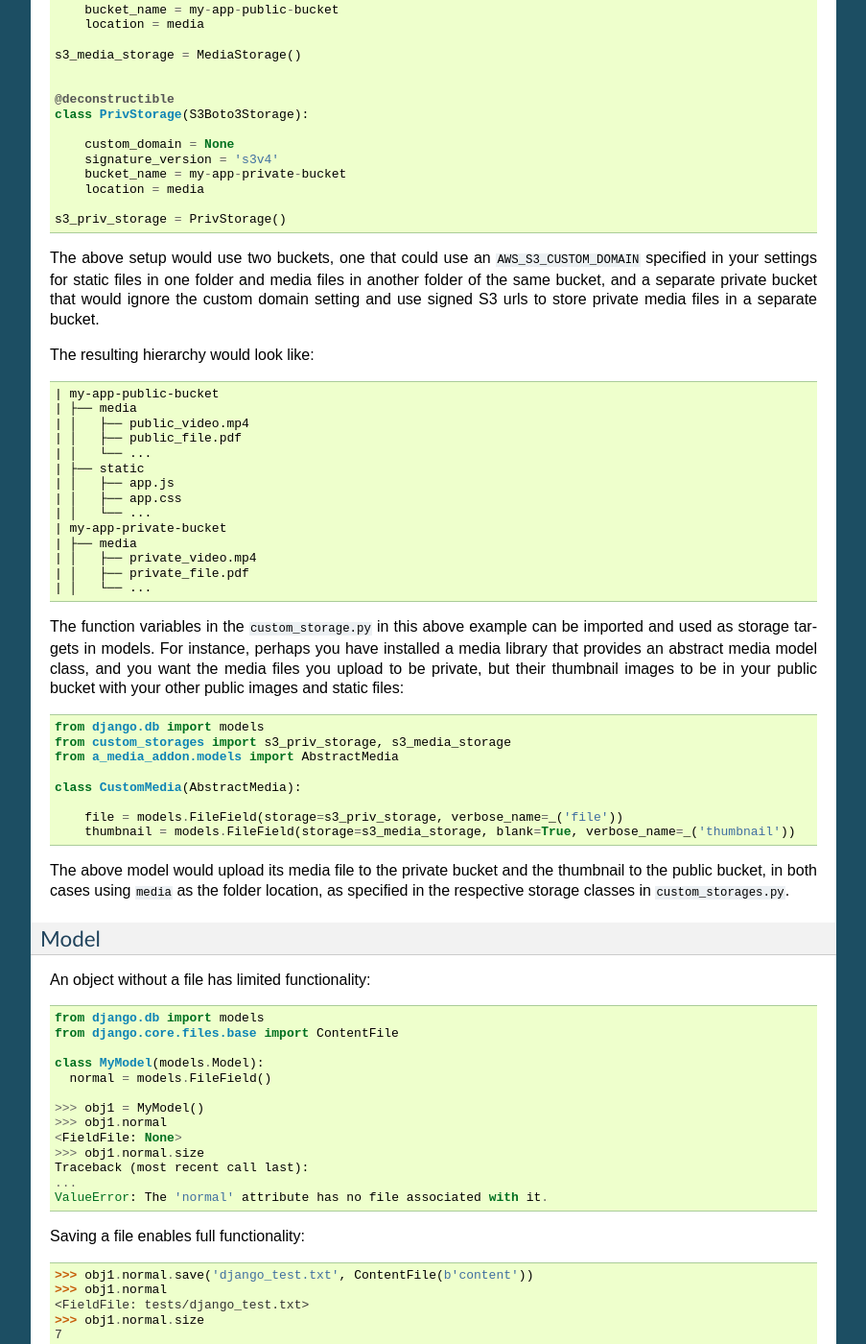
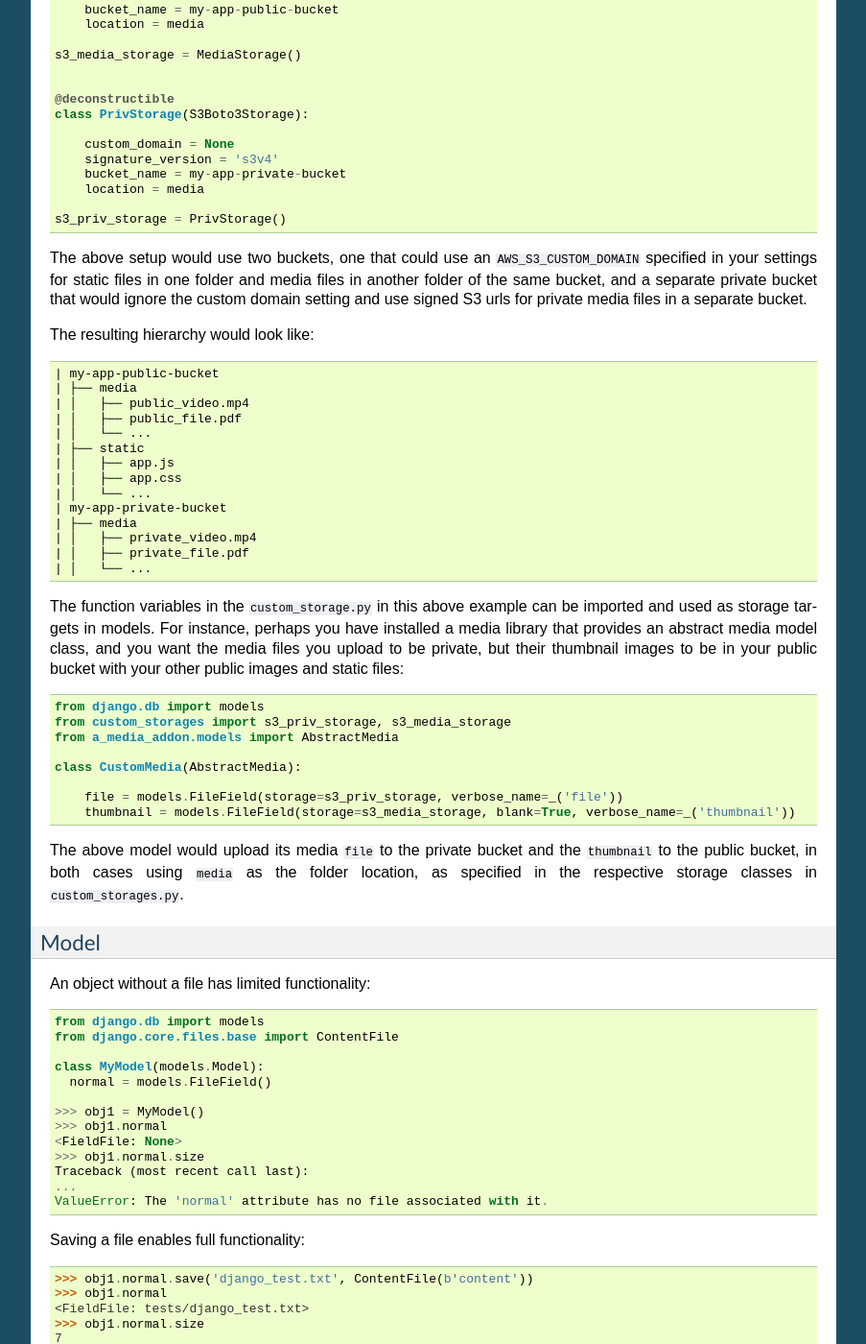
Before and after one commit to jschneier/django-storages, a Sphinx documentation site: the page built from docs/backends/amazon-S3.rst, in a window 1280 px wide and 1400 px high, scrolled down 6960 px. Shown: the whole window at 96% size, without its empty margins (198-1101 px from the left). Built offline with Sphinx 7.4.7, drawn with Linux system fonts in a browser that asks for light colours.

Commit message:
Update amazon-S3.rst

```diff
--- a/docs/backends/amazon-S3.rst
+++ b/docs/backends/amazon-S3.rst
@@ -408,7 +408,7 @@ You could also pass different characteristics to different buckets::
 
     s3_priv_storage = PrivStorage()
 
-The above setup would use two buckets, one that could use an ``AWS_S3_CUSTOM_DOMAIN`` specified in your settings for static files in one folder and media files in another folder of the same bucket, and a separate private bucket that would ignore the custom domain setting and use signed S3 urls to store private media files in a separate bucket.
+The above setup would use two buckets, one that could use an ``AWS_S3_CUSTOM_DOMAIN`` specified in your settings for static files in one folder and media files in another folder of the same bucket, and a separate private bucket that would ignore the custom domain setting and use signed S3 urls for private media files in a separate bucket.
 
 The resulting hierarchy would look like::
 
@@ -438,7 +438,7 @@ The function variables in the ``custom_storage.py`` in this above example can be
         file = models.FileField(storage=s3_priv_storage, verbose_name=_('file'))
         thumbnail = models.FileField(storage=s3_media_storage, blank=True, verbose_name=_('thumbnail'))
 
-The above model would upload its media file to the private bucket and the thumbnail to the public bucket, in both cases using ``media`` as the folder location, as specified in the respective storage classes in ``custom_storages.py``.
+The above model would upload its media ``file`` to the private bucket and the ``thumbnail`` to the public bucket, in both cases using ``media`` as the folder location, as specified in the respective storage classes in ``custom_storages.py``.
 
 
 Model
```
